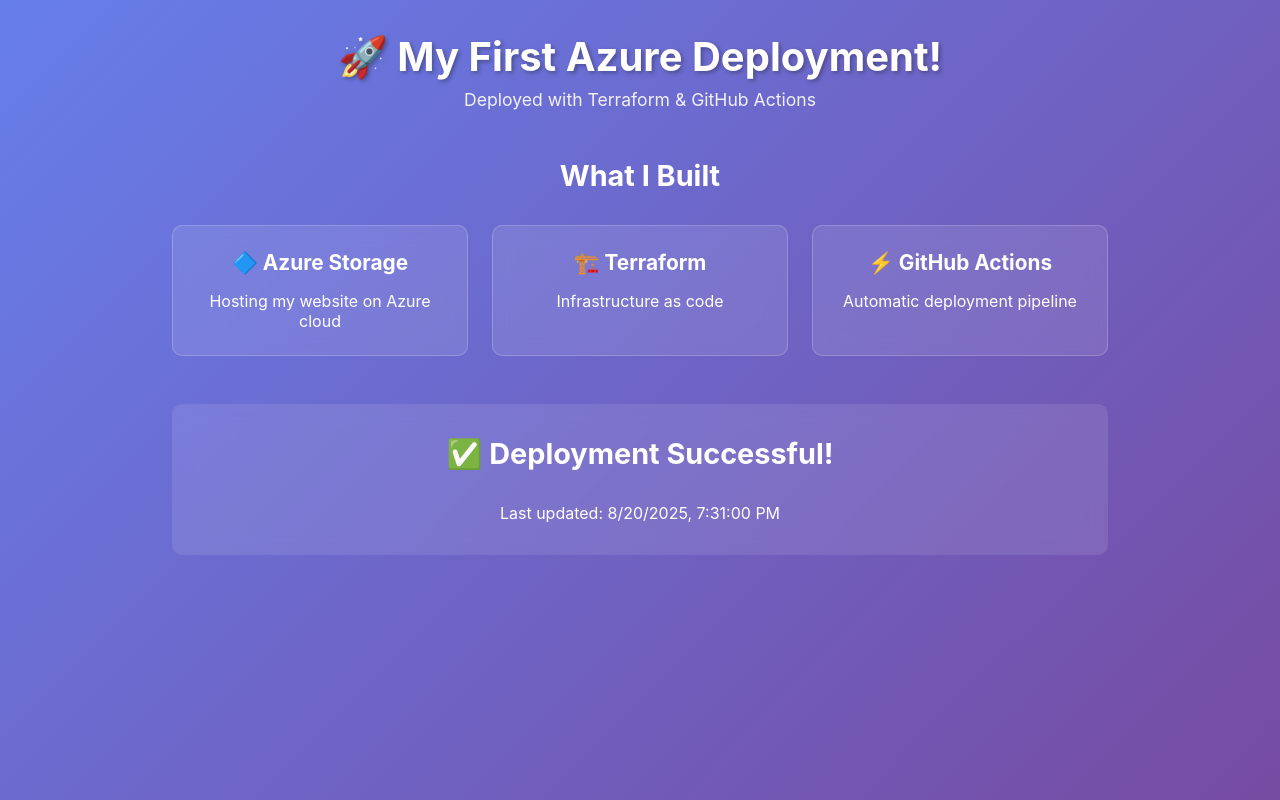
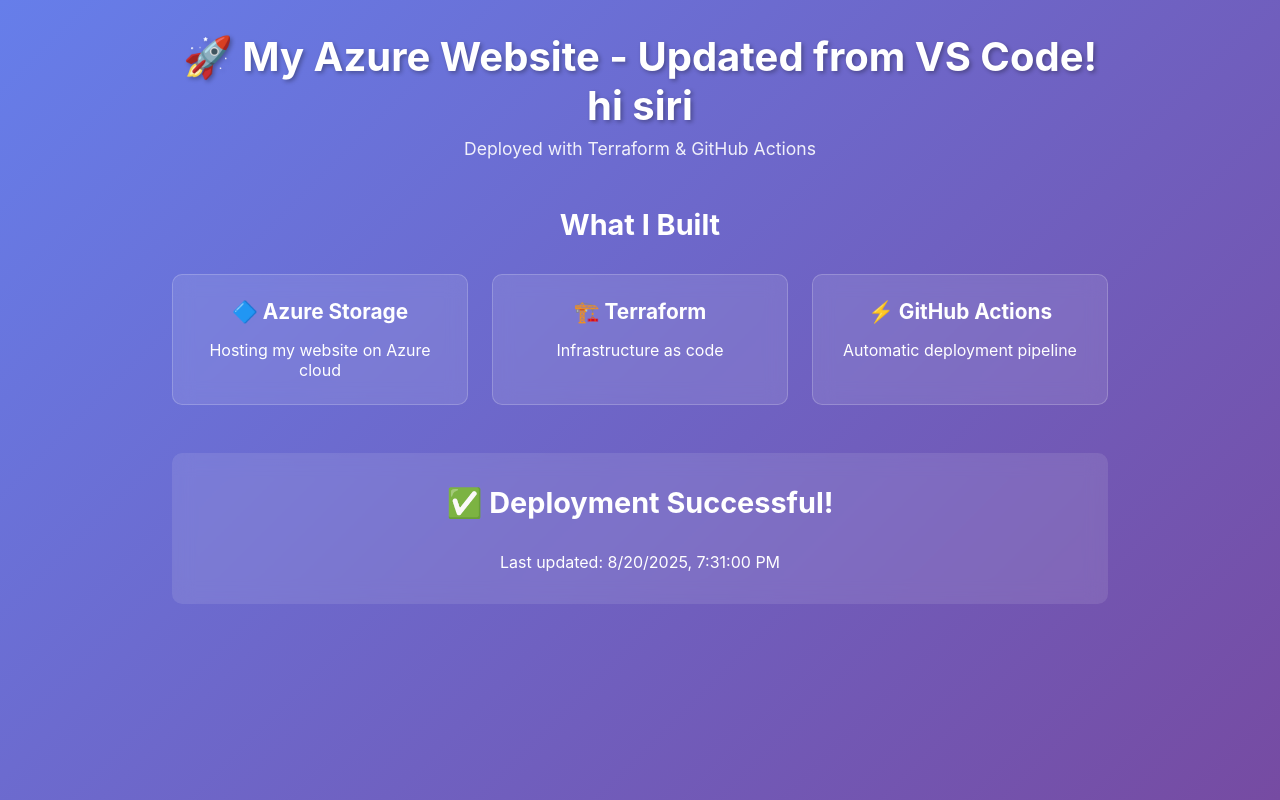
Before and after one commit to gatsbyrogerthat/azure-terraform-poc, a plain HTML site: page web/index.html in a window 1280 px wide. Drawn offline with Linux system fonts and the light colour scheme.

Commit message:
update added

```diff
--- a/web/index.html
+++ b/web/index.html
@@ -9,7 +9,7 @@
 <body>
     <div class="container">
         <header>
-            <h1>🚀 My First Azure Deployment!</h1>
+            <h1>🚀 My Azure Website - Updated from VS Code! hi siri</h1>
             <p class="subtitle">Deployed with Terraform & GitHub Actions</p>
         </header>
 
```
